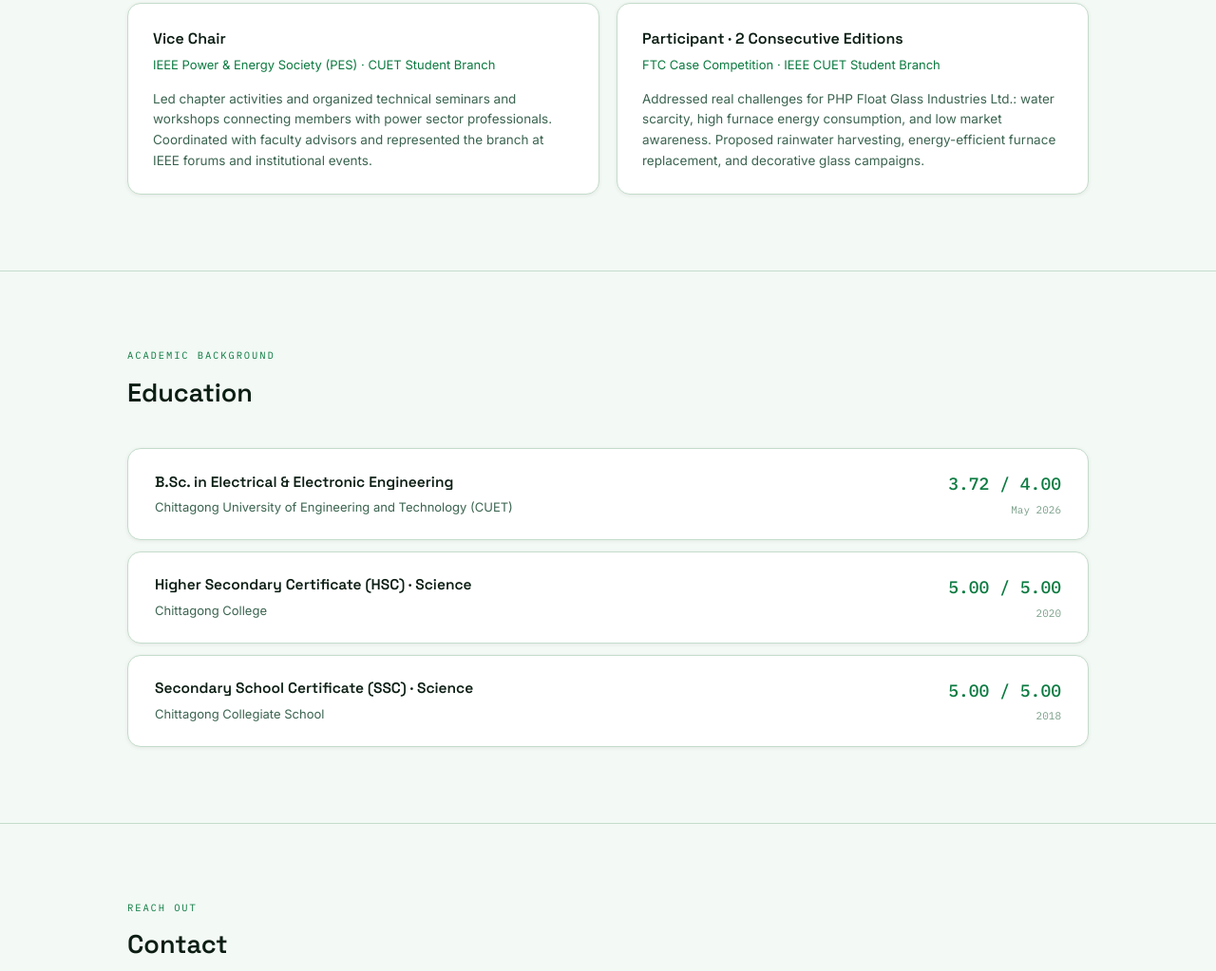
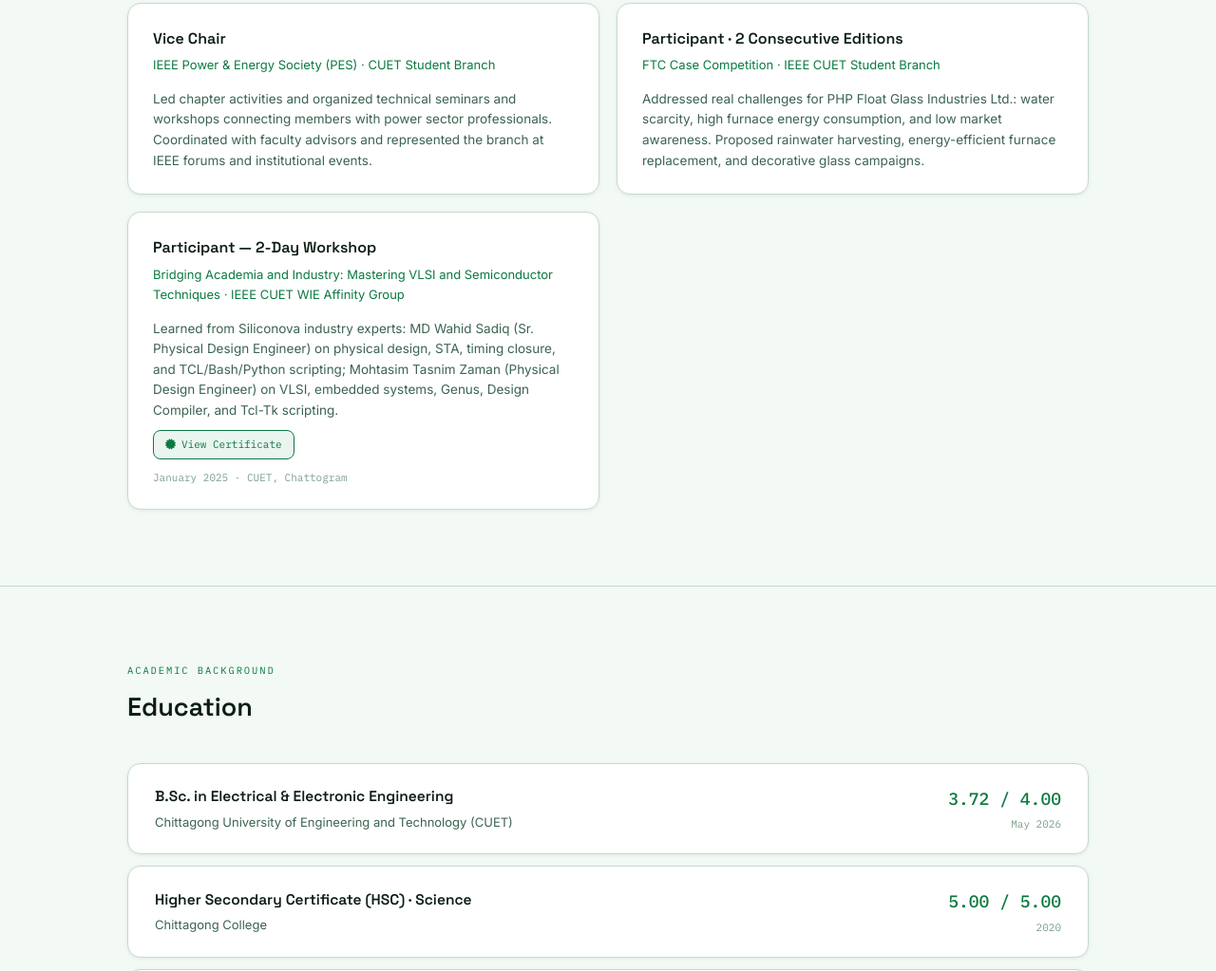
Before and after one commit to efaz-m-afnan-feroz-git/efaz-m-afnan-feroz-git.github.io, a plain HTML site: page index.html in a window 1280 px wide. Shown: the part 3819-4842 px from the top of the page at 95% size. Drawn offline with Linux system fonts and the light colour scheme.

Commit message:
Add VLSI Workshop Card to index.html
Added a new workshop card for a VLSI workshop, detailing the event and providing a link to the certificate.

```diff
--- a/index.html
+++ b/index.html
@@ -619,6 +619,19 @@
           <div class="lead-org">FTC Case Competition · IEEE CUET Student Branch</div>
           <p class="lead-desc">Addressed real challenges for PHP Float Glass Industries Ltd.: water scarcity, high furnace energy consumption, and low market awareness. Proposed rainwater harvesting, energy-efficient furnace replacement, and decorative glass campaigns.</p>
         </div>
+
+        <!-- VLSI Workshop Card -->
+        <div class="lead-card reveal">
+          <div class="lead-title">Participant — 2-Day Workshop</div>
+          <div class="lead-org">Bridging Academia and Industry: Mastering VLSI and Semiconductor Techniques · IEEE CUET WIE Affinity Group</div>
+          <p class="lead-desc">
+            Learned from Siliconova industry experts: MD Wahid Sadiq (Sr. Physical Design Engineer) on physical design, STA, timing closure, and TCL/Bash/Python scripting; Mohtasim Tasnim Zaman (Physical Design Engineer) on VLSI, embedded systems, Genus, Design Compiler, and Tcl-Tk scripting.
+          </p>
+          <a href="https://drive.google.com/file/d/11jyxYF38cdJBe42qqb8rNPikGBYjcQVk/view?usp=drive_link" target="_blank" class="cert-btn" style="margin-top:10px; display:inline-flex;">
+            <i class="fa fa-certificate"></i> View Certificate
+          </a>
+          <div style="font-family: var(--font-mono); font-size: 11px; color: var(--text-dimmer); margin-top: 10px;">January 2025 · CUET, Chattogram</div>
+        </div>
       </div>
     </div>
   </section>
```
